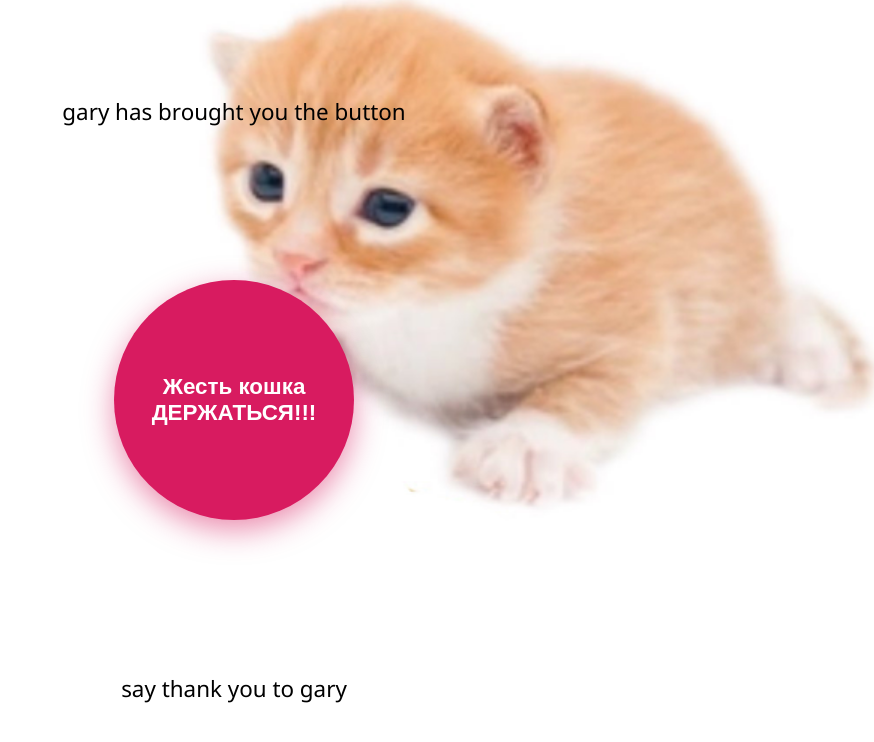
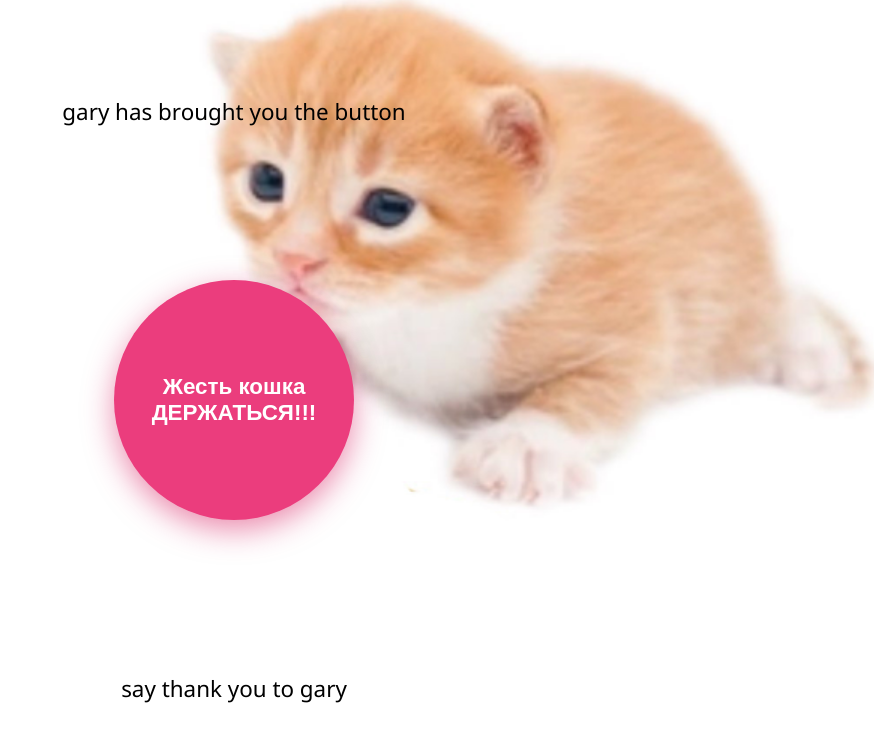
Before and after one commit to KirNekrasov/gary, a website built with Vite: page index.html in a window 1280 px wide. Shown: the whole page, without its empty margins (406-1280 px from the left). Built offline with nearby package versions, Linux system fonts and the light colour scheme.

Commit message:
fix: update button background color for improved visibility

```diff
--- a/src/index.css
+++ b/src/index.css
@@ -29,7 +29,7 @@ body {
   height: var(--size);
   border-radius: 50%;
   border: none;
-  background-color: #d81b60;
+  background-color: #eb3d7d;
   color: white;
   font-size: 1.4rem;
   font-weight: 900;
```
